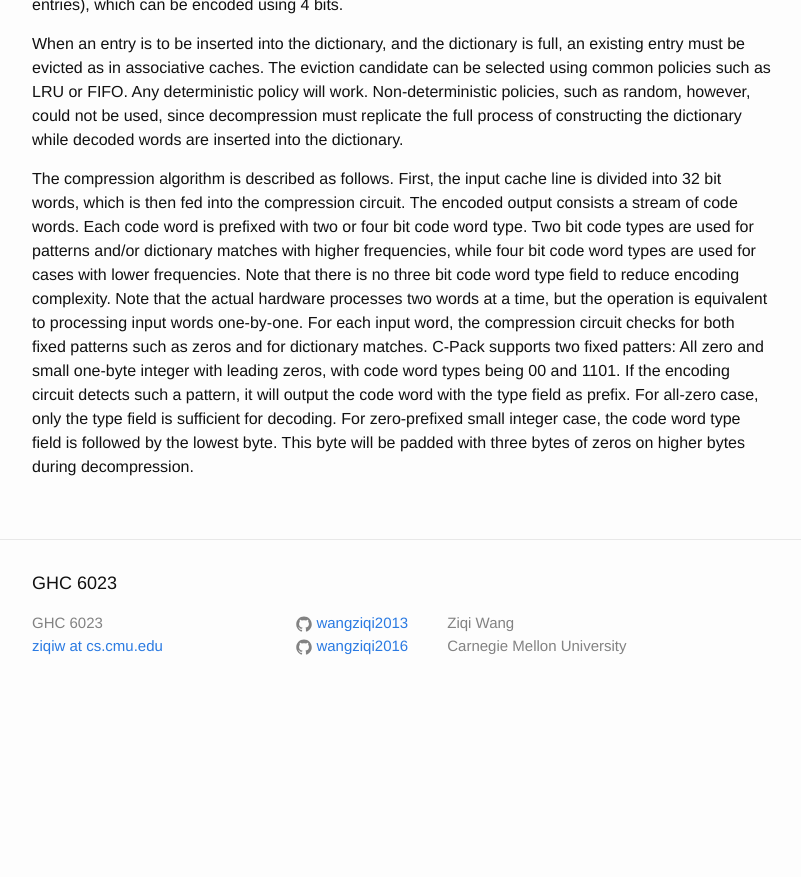
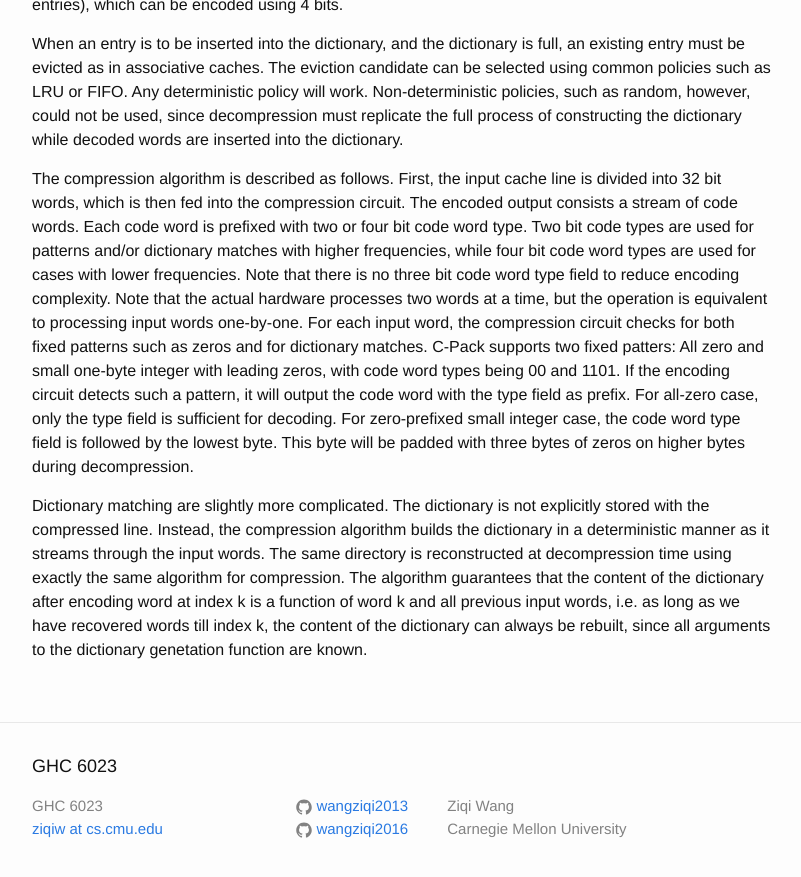
Before and after one commit to wangziqi2013/wangziqi2013.github.io, a Jekyll site: the page built from _posts/2020-06-11-cpack.markdown, in a window 1280 px wide and 900 px high, scrolled down 1219 px. Shown: the top 877 px of the window, without its empty margins (238-1039 px from the left). Built offline with Jekyll 4.4.1, drawn with Linux system fonts in a browser that asks for light colours; before the commit the page ends 1936 px from its top, so only the background shows below that.

Commit message:
Adding function

```diff
--- a/_posts/2020-06-11-cpack.markdown
+++ b/_posts/2020-06-11-cpack.markdown
@@ -57,3 +57,10 @@ leading zeros, with code word types being 00 and 1101. If the encoding circuit d
 the code word with the type field as prefix. For all-zero case, only the type field is sufficient for decoding.
 For zero-prefixed small integer case, the code word type field is followed by the lowest byte. This byte will be
 padded with three bytes of zeros on higher bytes during decompression.
+
+Dictionary matching are slightly more complicated. The dictionary is not explicitly stored with the compressed line.
+Instead, the compression algorithm builds the dictionary in a deterministic manner as it streams through the input
+words. The same directory is reconstructed at decompression time using exactly the same algorithm for compression.
+The algorithm guarantees that the content of the dictionary after encoding word at index k is a function of word k and
+all previous input words, i.e. as long as we have recovered words till index k, the content of the dictionary can
+always be rebuilt, since all arguments to the dictionary genetation function are known.
```
